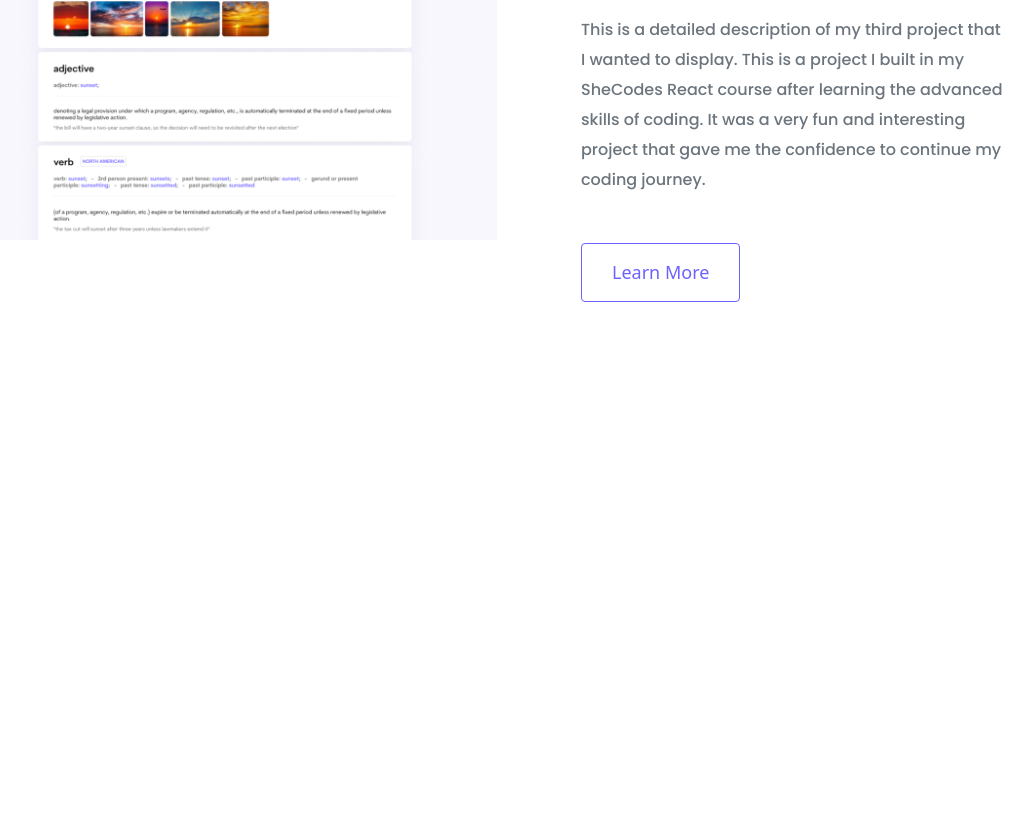
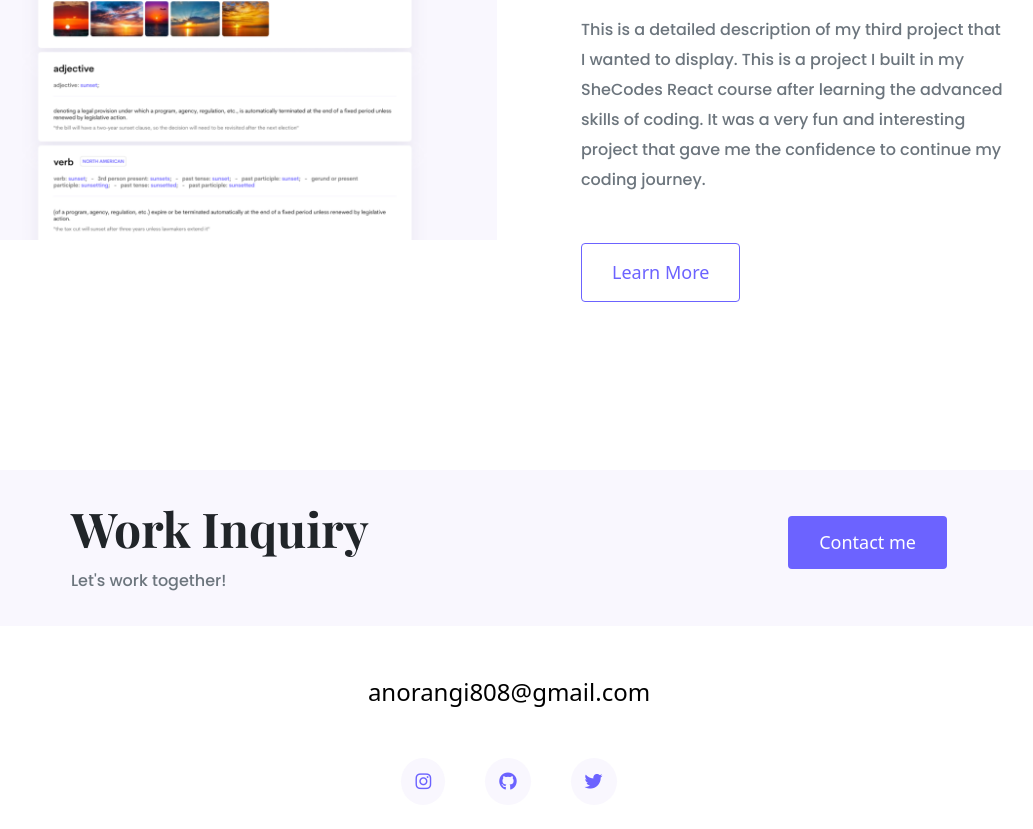
Before and after one commit to akgraham/Portfolio-Project, a plain HTML site: page index.html in a window 1280 px wide. Shown: the part 2581-3410 px from the top of the page, without its empty margins (131-1164 px from the left). Before the commit the page ends 3051 px from the top, so only its background shows below. Drawn offline with nearby package versions, Linux system fonts and the light colour scheme.

Commit message:
Added footer

```diff
--- a/index.html
+++ b/index.html
@@ -89,6 +89,29 @@
             </div>
           </div>
      </div>
+     <footer>
+      <div class="contact-box d-flex justify-content-between mb-5 d-none d-md-flex">
+        <div>
+         <h4>
+          Work Inquiry
+         </h4>
+         <p class="text-muted">
+          Let's work together!
+         </p>
+       </div>
+       <div>
+         <a href="" class="btn btn-branding mt-3">Contact me</a>
+       </div>
+      </div>
+      <div class="d-flex justify-content-center mb-5">
+       <a href="mailto:anorangi808@gmail.com" class="email-link">anorangi808@gmail.com</a>
+    </div>
+      <div class="social-links d-flex justify-content-center mb-5">
+        <a href="https://www.instagram.com/an0lani" target="_blank"><i class="fa-brands fa-instagram"></i></a>
+        <a href="https://www.github.com/akgraham" target="_blank"><i class="fa-brands fa-github"></i></a>
+        <a href="https://www.twitter.com/Anolani1" target="_blank"><i class="fa-brands fa-twitter"></i></a>
+      </div>
+     </footer>
  </div>
 </body>
 </html>
--- a/styles/portfolio.css
+++ b/styles/portfolio.css
@@ -21,6 +21,10 @@ h1 {
 
 h2 {
   font-size: 64px;
+}
+
+h4 {
+  font-size: 48px;
 }
 
 p {
@@ -135,6 +139,43 @@ nav a:hover, nav li.active a {
   color: var(--branding-color);
 }
 
+footer .contact-box {
+  background: var(--secondary-color);
+  padding: 30px 120px;
+  border-radius: 10px;
+}
+
+footer .contact-box p {
+  margin: 0;
+}
+
+footer .email-link{
+  text-decoration: none;
+  color: black;
+  font-size: 24px;
+  text-align: center;
+}
+
+footer .email-link:hover {
+  color: var(--branding-color);
+}
+
+footer .social-links a {
+  margin: 0 20px;
+  color: var(--branding-color);
+  background: var(--secondary-color);
+  padding: 10px 14px;
+  border-radius: 50%;
+  font-size: 18px;
+  transition: all 100ms ease-in-out;
+}
+
+footer .social-links a:hover {
+  color: white;
+  background: var(--branding-color);
+
+}
+
 @media (max-width: 900px) {
   h1 {
     font-size: 44px;
```
